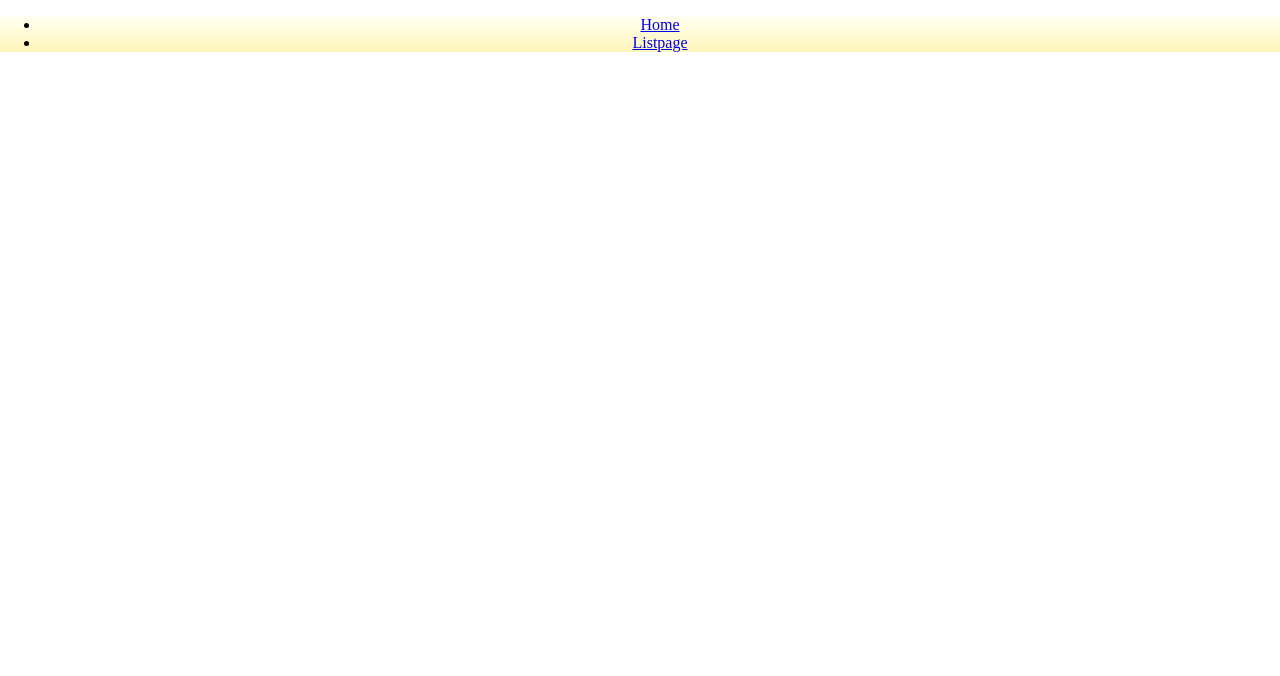
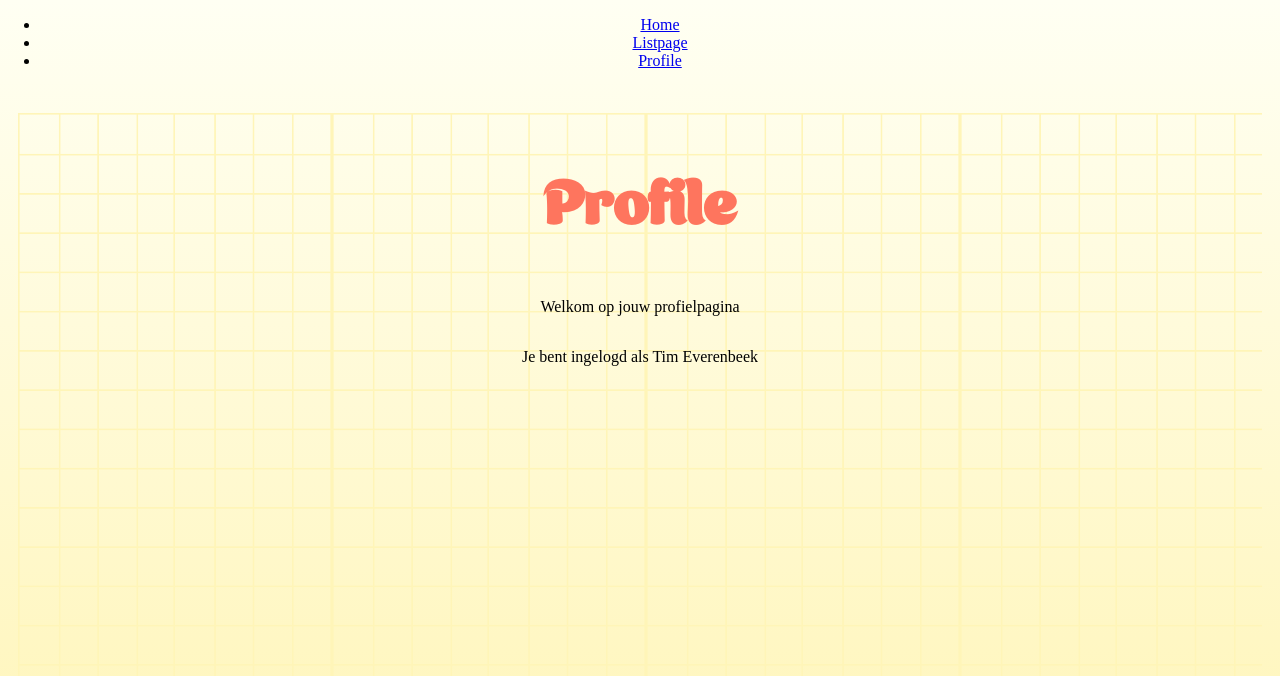
Before and after one commit to Thomas-More-ArtDefine/ArtDefine-front, a React (Create React App) app in the folder artdefine/: page /profile in a window 1280 px wide. Before the commit this address had no page. Shown: the top 676 px of the page. Built offline with nearby package versions, Linux system fonts and the light colour scheme.

Commit message:
profile base route and background setup

```diff
--- a/artdefine/src/App.scss
+++ b/artdefine/src/App.scss
@@ -1,11 +1,14 @@
-@import './style/variables';
-@import './style/mixins';
+@import "./style/variables";
+@import "./style/mixins";
 
 .App {
+  display: flex;
+  flex-direction: column;
+  height: 100vh;
+  width: 100vw;
   text-align: center;
   background: $background-color;
 }
-
 
 // --- Button ---
 button {
@@ -27,19 +30,21 @@ button.secondary {
 // --- Headers ---
 h1 {
   font-size: 60px;
-  font-family: 'Icecream';
+  font-family: "Icecream";
   color: $color-secondary;
-
 }
 
 h2 {
   font-size: 48px;
-  font-family: 'Icecream';
+  font-family: "Icecream";
   color: $purple-pastel;
 }
 
-h3,h4,h5,h6 {
-  font-family: 'EavesSansHeavy';
+h3,
+h4,
+h5,
+h6 {
+  font-family: "EavesSansHeavy";
   color: $purple-dark;
 }
 
@@ -55,15 +60,47 @@ h5 {
   font-size: 20px;
 }
 
-// ---
+// --- links ---
 
-.link > a{
+.link > a {
   color: $color-secondary;
   font-size: 16px;
-  font-family: 'EavesSansBook';
+  font-family: "EavesSansBook";
   cursor: pointer;
   transition: color 0.3s ease;
   &:hover {
     color: $purple-dark;
   }
 }
+
+// --- Nav ---
+.navigation {
+  height: 90px;
+  padding: 16px;
+  background: $color-white;
+  box-shadow: 0 4px 4px $midnight-blue;
+
+  ul {
+    display: flex;
+    justify-content: space-between;
+    list-style: none;
+    padding: 0;
+    margin: 0;
+  }
+}
+
+// --- Page ---
+
+.page {
+  flex-grow: 1;
+  display: flex;
+  flex-direction: column;
+  margin: 27px 18px 55px 18px;
+}
+
+// --- Profile ---
+
+.profile {
+  background-image: url("./assets/Compentent_assests/rasterframe_yellow.png");
+  background-size: contain;
+}
--- a/artdefine/src/App.tsx
+++ b/artdefine/src/App.tsx
@@ -5,6 +5,7 @@ import {
 
 } from "react-router-dom";
 import Nav from './components/Nav';
+import Profile from './pages/Profile';
 function App() {
   return (
     <div className="App">
@@ -12,6 +13,8 @@ function App() {
       <Nav />
     <Routes>
         <Route path="/listpage" element={<ListPage />} />
+        <Route path="*" element={<h1>Not Found</h1>} />
+        <Route path="/profile" element={<Profile name='Tim Everenbeek'/>} />
       </Routes>
     </ItemsProvider>
     </div>
--- a/artdefine/src/components/Nav.tsx
+++ b/artdefine/src/components/Nav.tsx
@@ -11,6 +11,9 @@ const Nav: React.FC = () => {
                 <li>
                     <Link to="/listpage">Listpage</Link>
                 </li>
+                <li>
+                    <Link to="/profile">Profile</Link>
+                </li>
             </ul>
         </nav>
     );
--- /dev/null
+++ b/artdefine/src/pages/Profile.tsx
@@ -0,0 +1,19 @@
+
+interface ProfileProps {
+    name: string;
+}
+
+export default function Profile({name} : ProfileProps) {
+
+
+    return (
+        <>
+        <div className="page profile">
+            <h1>Profile</h1>
+            <p>Welkom op jouw profielpagina</p>
+            <p>Je bent ingelogd als {name}</p>
+            </div>
+        </>
+    );
+
+}
```
Also changed, not shown: artdefine/src/assets/Compentent_assests/rasterframe_yellow.png (added), artdefine/src/style/font/28415.otf (added).
